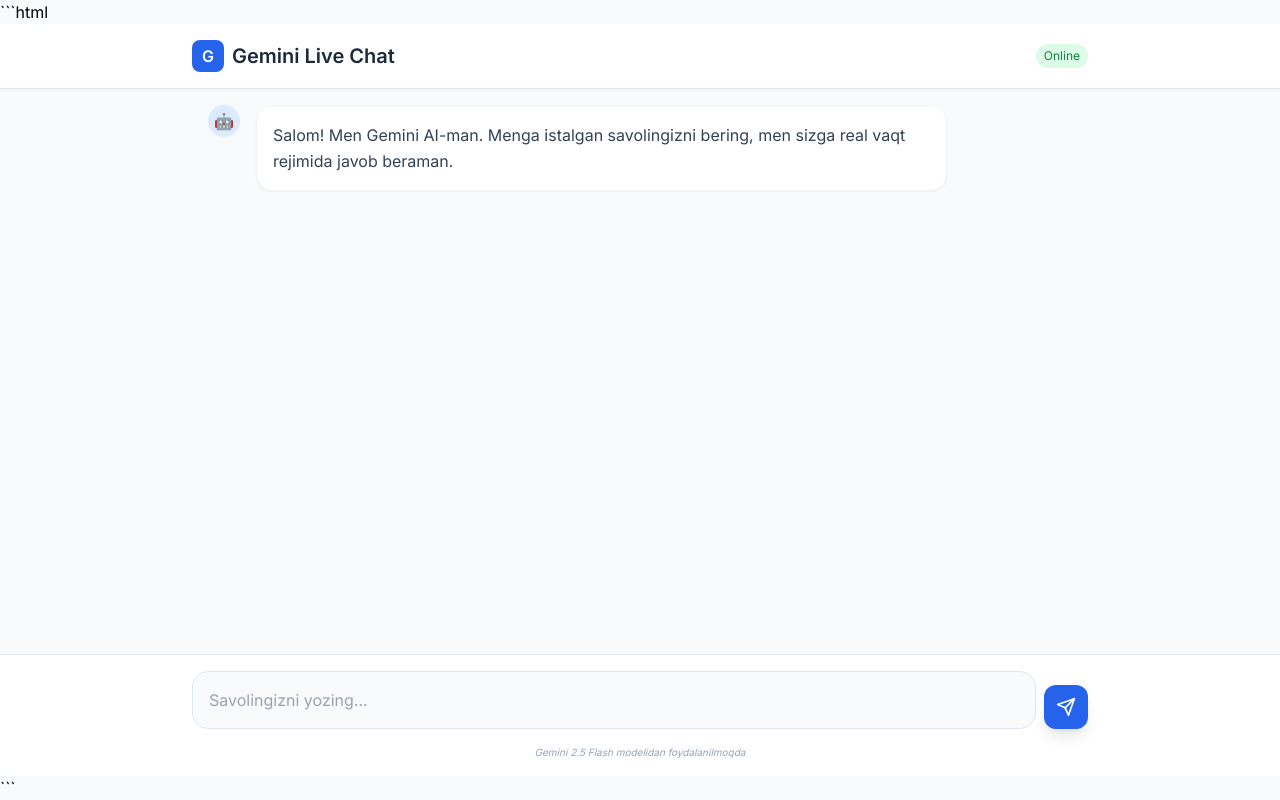
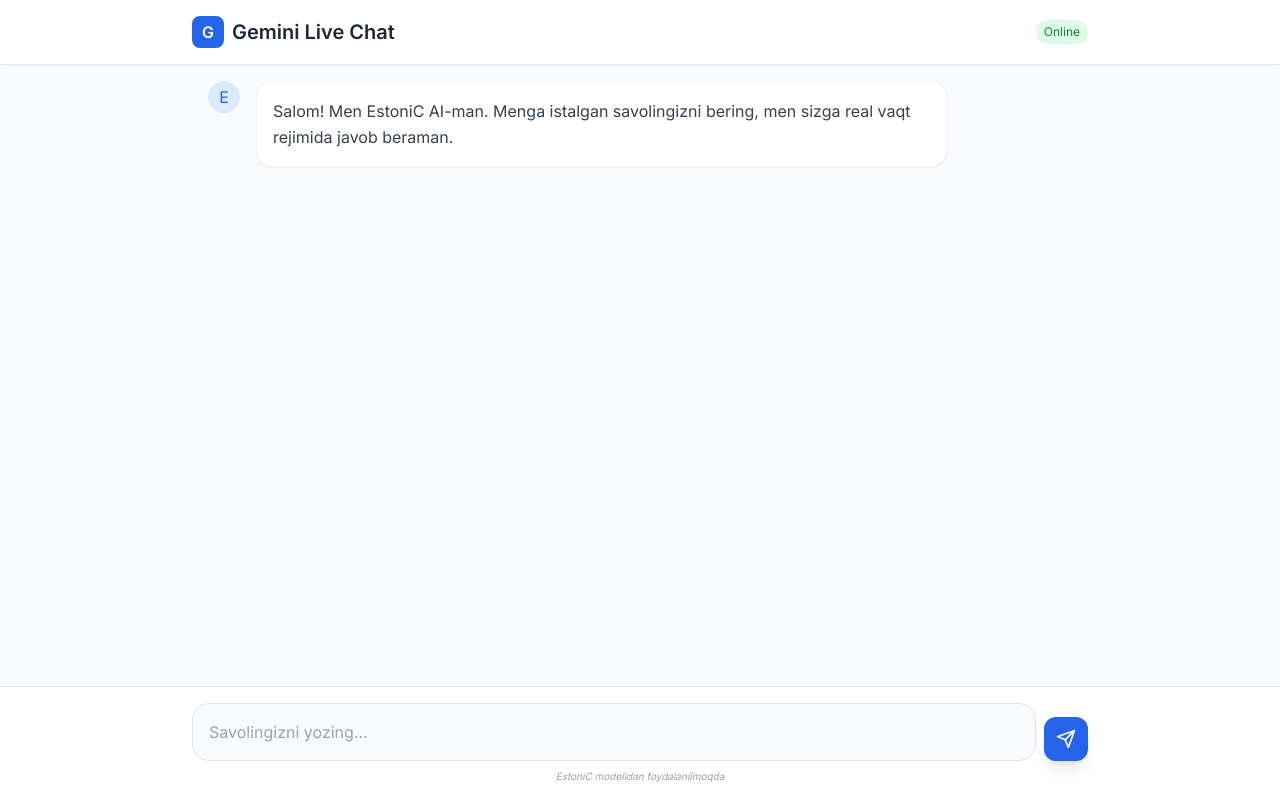
Before and after one commit to Sanjar553/Hub, a plain HTML site: page Index.html in a window 1280 px wide. Drawn offline with nearby package versions, Linux system fonts and the light colour scheme.

Commit message:
Update title and chatbot name in Index.html

````diff
--- a/Index.html
+++ b/Index.html
@@ -1,10 +1,9 @@
-```html
 <!DOCTYPE html>
 <html lang="uz">
 <head>
     <meta charset="UTF-8">
     <meta name="viewport" content="width=device-width, initial-scale=1.0">
-    <title>Gemini AI Chat</title>
+    <title>EstoniC AI pro</title>
     <script src="https://cdn.tailwindcss.com"></script>
     <style>
         @import url('https://fonts.googleapis.com/css2?family=Inter:wght@300;400;600&display=swap');
@@ -29,9 +28,9 @@
     <!-- Chat oynasi -->
     <main id="chat-container" class="flex-grow max-w-4xl w-full mx-auto p-4 space-y-6 overflow-y-auto">
         <div class="flex gap-4 items-start">
-            <div class="w-8 h-8 rounded-full bg-blue-100 flex items-center justify-center text-blue-600 shrink-0">🤖</div>
+            <div class="w-8 h-8 rounded-full bg-blue-100 flex items-center justify-center text-blue-600 shrink-0">E</div>
             <div class="bg-white p-4 rounded-2xl shadow-sm border border-slate-100 max-w-[80%]">
-                <p class="text-slate-700 leading-relaxed">Salom! Men Gemini AI-man. Menga istalgan savolingizni bering, men sizga real vaqt rejimida javob beraman.</p>
+                <p class="text-slate-700 leading-relaxed">Salom! Men EstoniC AI-man. Menga istalgan savolingizni bering, men sizga real vaqt rejimida javob beraman.</p>
             </div>
         </div>
     </main>
@@ -54,7 +53,7 @@
                     <svg xmlns="http://www.w3.org/2000/svg" width="20" height="20" viewBox="0 0 24 24" fill="none" stroke="currentColor" stroke-width="2" stroke-linecap="round" stroke-linejoin="round"><line x1="22" y1="2" x2="11" y2="13"></line><polygon points="22 2 15 22 11 13 2 9 22 2"></polygon></svg>
                 </button>
             </form>
-            <p class="text-[10px] text-center text-slate-400 mt-2 italic">Gemini 2.5 Flash modelidan foydalanilmoqda</p>
+            <p class="text-[10px] text-center text-slate-400 mt-2 italic">EstoniC modelidan foydalanilmoqda</p>
         </div>
     </footer>
 
@@ -168,5 +167,3 @@
     </script>
 </body>
 </html>
-
-```
````
